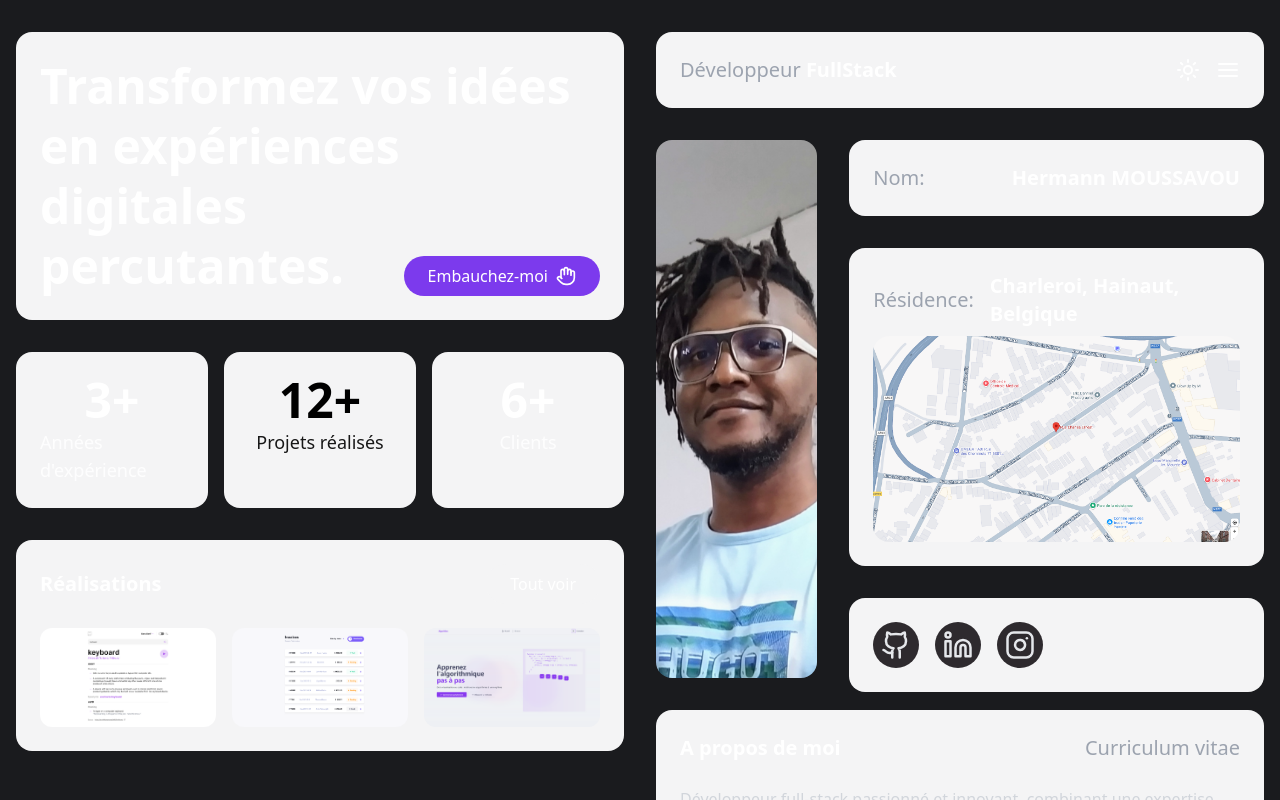
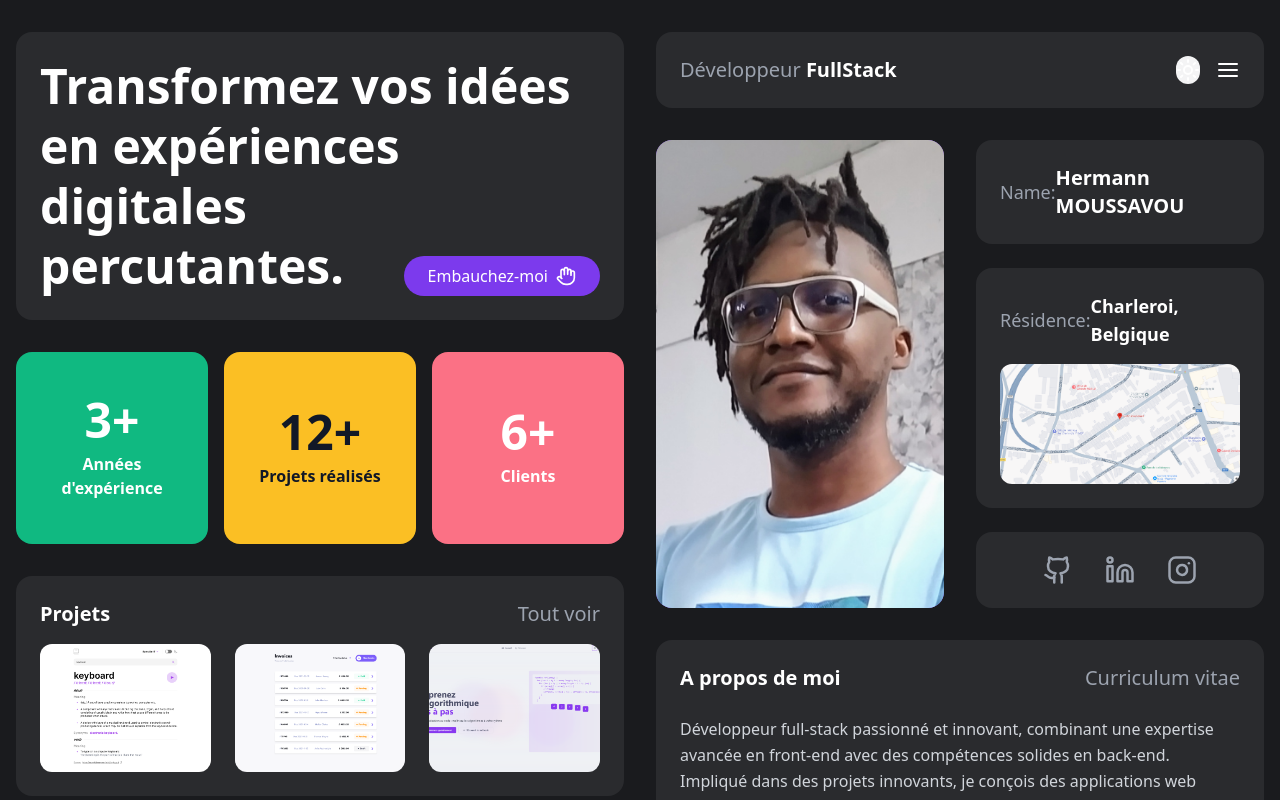
Before and after one commit to Chermann-KING/portfolio-ck, a Next.js app: page / in a window 1280 px wide. Shown: the top 800 px of the page. Built offline with nearby package versions, Linux system fonts and the light colour scheme.

Commit message:
♻️ refactorise le code

```diff
--- a/src/components/Hero.tsx
+++ b/src/components/Hero.tsx
@@ -3,17 +3,7 @@ import { Hand } from "lucide-react";
 
 export function Hero() {
   return (
-    // <header className="flex flex-col gap-6 border-[2px] borde-yellow-500">
-    //   <h1 className="text-4xl font-bold leading-tight max-w-lg">
-    //     Transformez vos idées en expériences digitales percutantes.
-    //   </h1>
-    //   <Button variant="primary" className="self-start">
-    //     <span className="flex items-center gap-2">
-    //       Embauchez-moi <Hand className="w-5 h-5" />
-    //     </span>
-    //   </Button>
-    // </header>
-    <div className="bg-background-card flex flex-col gap-6  rounded-2xl p-6">
+    <div className="bg-background-card-dark flex flex-col gap-6 rounded-2xl p-6">
       <h1>
         <span className="block text-5xl font-bold leading-tight">
           Transformez vos idées en expériences digitales
--- a/src/components/PortfolioSection.tsx
+++ b/src/components/PortfolioSection.tsx
@@ -1,9 +1,7 @@
-// src/components/PortfolioSection.tsx
 "use client";
 
-import { useState } from "react";
-import { Button } from "./ui/Button";
 import Image from "next/image";
+import { Card } from "./ui/Card";
 
 const portfolioItems = [
   {
@@ -27,30 +25,47 @@ const portfolioItems = [
 ];
 
 export function PortfolioSection() {
-  // eslint-disable-next-line @typescript-eslint/no-unused-vars
-  const [selectedCategory, setSelectedCategory] = useState("all");
+  return (
+    <Card>
+      <section className="space-y-4">
+        <div className="flex justify-between items-center">
+          <h2 className="text-xl font-bold">Projets</h2>
+          <button
+            // Emplacement pour une fonctionnalité future
+            onClick={() => {
+              // TODO: Ajouter une fonctionnalité pour afficher tous les projets
+              console.log("Afficher tous les projets");
+            }}
+            className={
+              "text-xl text-gray-400 hover:text-gray-300 transition-colors"
+            }
+          >
+            Tout voir
+          </button>
+        </div>
 
-  return (
-    <section className="space-y-6 bg-background-card  rounded-2xl p-6">
-      <div className="flex justify-between items-center">
-        <h2 className="text-xl font-semibold">Réalisations</h2>
-        <Button variant="secondary">Tout voir</Button>
-      </div>
-      <div className="grid grid-cols-1 md:grid-cols-3 gap-4">
+        <div className="grid grid-cols-1 md:grid-cols-2 lg:grid-cols-3 gap-6">
           {portfolioItems.map((item) => (
             <div
               key={item.id}
-            className="relative rounded-xl overflow-hidden aspect-video bg-background-card"
+              className="group relative aspect-[4/3] rounded-xl overflow-hidden"
             >
               <Image
                 src={item.imageUrl}
                 alt={item.title}
                 fill
-              className="object-cover"
+                className="object-cover transition-transform duration-300 group-hover:scale-110"
               />
+              <div className="absolute inset-0 bg-gradient-to-t from-black/60 to-transparent opacity-0 group-hover:opacity-100 transition-opacity duration-300">
+                <div className="absolute bottom-0 left-0 right-0 p-4">
+                  <h3 className="text-white font-medium">{item.title}</h3>
+                  <p className="text-gray-200 text-sm">{item.category}</p>
+                </div>
+              </div>
             </div>
           ))}
         </div>
       </section>
+    </Card>
   );
 }
--- a/src/components/ProfileSection.tsx
+++ b/src/components/ProfileSection.tsx
@@ -10,86 +10,55 @@ interface ProfileSectionProps {
 
 export const ProfileSection: FC<ProfileSectionProps> = ({ profile }) => {
   return (
-    <div className="flex gap-8">
-      {/* gauche - photo de profil */}
-      <div className="relative bg-primary-light rounded-2xl overflow-hidden aspect-square">
+    <div className="grid grid-cols-1 lg:grid-cols-2 gap-8">
+      {/* Profile photo */}
+      <div className="relative aspect-auto w-full bg-primary rounded-2xl overflow-hidden">
         <Image
           src={profile.avatar}
           alt={profile.name}
-          width={400}
-          height={300}
-          className="object-cover w-full h-full"
+          fill
+          className="object-cover"
+          priority
         />
-        {/* <Image
-          src={profile.avatar}
-          alt={profile.name}
-          layout="fill"
-          objectFit="cover"
-          className="w-full h-full"
-        /> */}
       </div>
-      {/* droite - infos profil */}
-      <div className="flex flex-col gap-8">
-        {/* nom */}
-        <Card className="flex justify-between gap-4 text-xl">
-          <span className="text-gray-400">Nom:</span>
-          <h2 className="font-semibold">{profile.name}</h2>
+
+      {/* Profile info */}
+      <div className="flex flex-col gap-6">
+        <Card className="flex justify-between items-center">
+          <span className="text-gray-400 text-lg">Name:</span>
+          <h2 className="text-xl font-semibold">{profile.name}</h2>
         </Card>
-        {/* résidence */}
-        <Card className="flex justify-between gap-4 text-xl">
-          <div className="space-y-2">
-            <div className="flex justify-between items-center gap-4">
-              <span className="text-gray-400">Résidence:</span>
-              <h2 className="font-semibold">{profile.location.address}</h2>
-            </div>
-            <div className="relative rounded-2xl overflow-hidden aspect-video">
-              <img
+
+        <Card className="space-y-4">
+          <address className="flex justify-between items-center not-italic">
+            <span className="text-gray-400 text-lg">Résidence:</span>
+            <span className="text-lg font-semibold">
+              {profile.location.address}
+            </span>
+          </address>
+          <div className="relative aspect-[2/1] w-full rounded-xl overflow-hidden">
+            <Image
               src={profile.location.imgMap}
               alt={profile.location.address}
-                className="object-cover w-full h-full"
+              fill
+              className="object-cover"
             />
           </div>
-          </div>
         </Card>
-        {/* sociale links */}
-        <Card className="flex items-center gap-4">
-          {profile.social.map((social) => {
-            return (
+
+        {/* TODO: Voir le padding */}
+        <Card className="flex items-center justify-center gap-6 py-[1.19rem]">
+          {profile.social.map((social) => (
             <Link
               key={social.platform}
               href={social.url}
-                className="p-2 rounded-full font-medium text-3xl transition-all duration-200 bg-[#2e2a2e] hover:bg-primary-dark text-gray-200"
+              className="p-1 rounded-full transition-all duration-200 hover:bg-primary/20 text-gray-400 hover:text-white"
             >
               {social.icon}
             </Link>
-            );
-          })}
+          ))}
         </Card>
       </div>
     </div>
-
-    // *********avant modifis***********
-    // <div className="flex flex-col gap-8 border-2 border-red-500">
-    //   {/* gauche - photo de profil */}
-    //   {/* droit - infos profil */}
-    //   <Card className="flex flex-col gap-4">
-    //     <div className="relative rounded-2xl overflow-hidden aspect-square">
-    //       <img
-    //         src={profile.avatar}
-    //         alt={profile.name}
-    //         className="object-cover w-full h-full"
-    //       />
-    //     </div>
-    //     <div className="space-y-2">
-    //       <div className="flex justify-between items-center">
-    //         <h2 className="text-xl font-semibold">{profile.name}</h2>
-    //       </div>
-    //       <div className="flex items-center gap-2 text-gray-400">
-    //         <MapPin size={16} />
-    //         <span>{profile.location}</span>
-    //       </div>
-    //     </div>
-    //   </Card>
-    // </div>
   );
 };
--- a/src/components/StatCard.tsx
+++ b/src/components/StatCard.tsx
@@ -1,21 +1,28 @@
 import { FC } from "react";
-import { StatCardProps } from "@/types";
-import { Card } from "./ui/Card";
+// import { StatCardProps } from "@/types";
+// import { Card } from "./ui/Card";
+
+interface StatCardProps {
+  count: string;
+  label: string;
+  bgColor?: string;
+  textColor?: string;
+  className?: string;
+}
 
 export const StatCard: FC<StatCardProps> = ({
   count,
   label,
-  bgColor = "bg-secondary-green",
-  color = "text-white",
+  bgColor = "bg-emerald-500",
+  textColor = "text-white",
+  className = "",
 }) => {
   return (
-    <Card className={`${bgColor} text-white min-w-[120px]`}>
-      <div className="flex flex-col justify-center items-center gap-1">
-        <span className={`text-5xl font-bold ${color}`}>{count}</span>
-        <span className={`text-lg font-medium opacity-90 ${color}`}>
-          {label}
-        </span>
-      </div>
-    </Card>
+    <div
+      className={`${bgColor} ${textColor} rounded-2xl p-6 flex flex-col items-center justify-center ${className}`}
+    >
+      <span className="text-5xl font-bold mb-2">{count}</span>
+      <span className="text-base font-semibold text-center">{label}</span>
+    </div>
   );
 };
--- a/src/components/StatsSection.tsx
+++ b/src/components/StatsSection.tsx
@@ -10,23 +10,26 @@ interface StatsSectionProps {
 
 export function StatsSection({ stats }: StatsSectionProps) {
   return (
-    <section className="grid grid-cols-3 gap-4">
+    <div className="grid grid-cols-3 gap-4">
       <StatCard
         count={stats.yearsExperience}
         label="Années d'expérience"
-        bgColor="bg-secondary-green"
+        bgColor="bg-emerald-500"
+        className="aspect-square"
       />
       <StatCard
         count={stats.projectsCount}
         label="Projets réalisés"
-        bgColor="bg-secondary-yellow"
-        color="text-black"
+        bgColor="bg-amber-400"
+        textColor="text-gray-900"
+        className="aspect-square"
       />
       <StatCard
         count={stats.clientsCount}
         label="Clients"
-        bgColor="bg-secondary-pink"
+        bgColor="bg-rose-400"
+        className="aspect-square"
       />
-    </section>
+    </div>
   );
 }
--- a/src/components/ui/Card.tsx
+++ b/src/components/ui/Card.tsx
@@ -1,4 +1,3 @@
-// src/components/ui/Card.tsx
 import { FC, ReactNode } from "react";
 
 interface CardProps {
@@ -8,7 +7,7 @@ interface CardProps {
 
 export const Card: FC<CardProps> = ({ children, className = "" }) => {
   return (
-    <div className={`bg-background-card rounded-2xl p-6 ${className}`}>
+    <div className={`bg-background-card-dark rounded-2xl p-6 ${className}`}>
       {children}
     </div>
   );
--- a/src/lib/profile-data.tsx
+++ b/src/lib/profile-data.tsx
@@ -6,8 +6,8 @@ export async function getProfileData(): Promise<UserProfile> {
   return {
     name: "Hermann MOUSSAVOU",
     location: {
-      address: "Charleroi, Hainaut, Belgique",
-      imgMap: "images/location-light-2.png",
+      address: "Charleroi, Belgique",
+      imgMap: "/images/location-light-2.png",
     },
     bio: "Développeur full-stack passionné et innovant, combinant une expertise avancée en front-end avec des compétences solides en back-end. Impliqué dans des projets innovants, je conçois des applications web performantes et scalables. Curieux, créatif, résolument collaboratif et orienté solutions, je suis déterminé à transformer vos idées en produits numériques de qualité.",
     avatar: "/images/ck.png",
```
Lines whose indentation alone changed are shown as unchanged.
